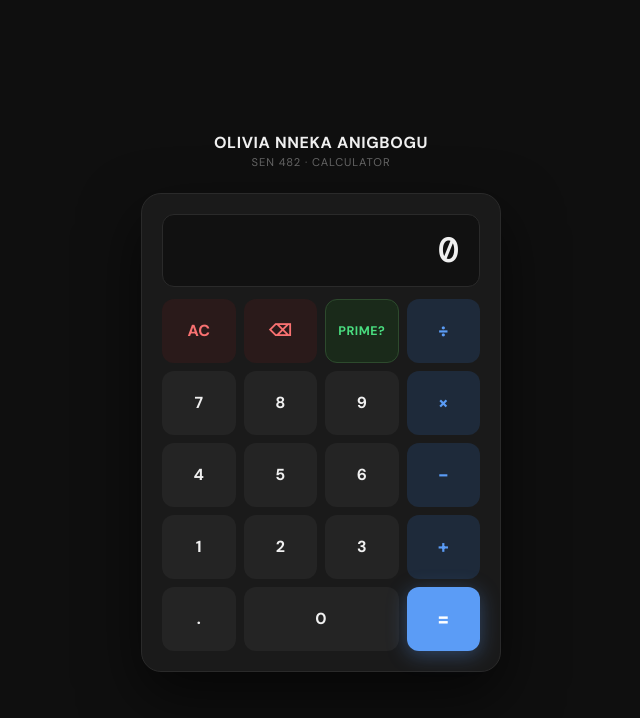
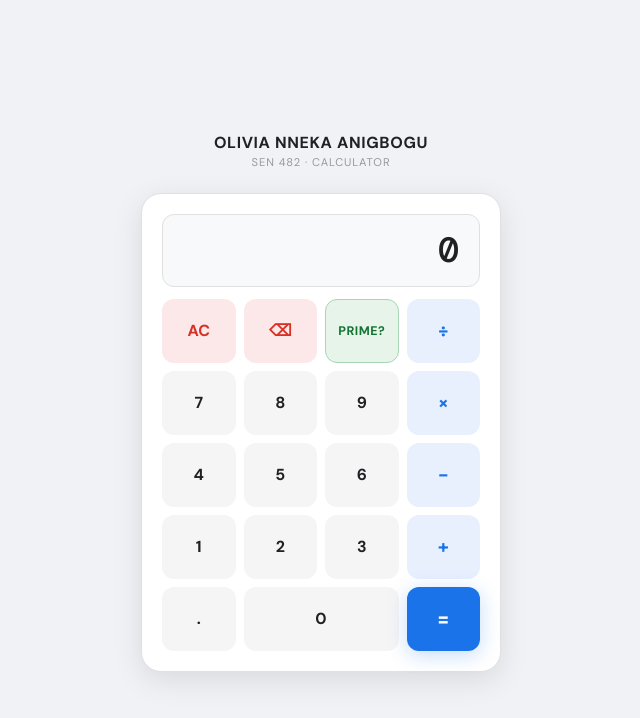
Before and after one commit to Olivia-Anigbogu/olivia-calc, a website: page index.html in a window 1280 px wide. Shown: the whole page, without its empty margins (319-959 px from the left). Drawn offline with nearby package versions, Linux system fonts and the light colour scheme.

Commit message:
Switch to light mode

```diff
--- a/assets/css/calculator.css
+++ b/assets/css/calculator.css
@@ -1,32 +1,32 @@
 /* ============================================================
    Olivia Nneka Anigbogu — SEN 482 Calculator
-   Aesthetic: dark editorial, monospaced display, clean grid
+   Aesthetic: light, clean, minimal
    ============================================================ */
 
 *, *::before, *::after { box-sizing: border-box; margin: 0; padding: 0; }
 
 :root {
-  --bg:        #0f0f0f;
-  --surface:   #1a1a1a;
-  --border:    #2a2a2a;
-  --num-bg:    #242424;
-  --num-hover: #2e2e2e;
-  --op-bg:     #1e2a3a;
-  --op-hover:  #243348;
-  --op-color:  #5b9cf6;
-  --ac-bg:     #2a1a1a;
-  --ac-color:  #f87171;
-  --eq-bg:     #5b9cf6;
-  --eq-hover:  #4a87e0;
-  --prime-bg:  #1a2a1a;
-  --prime-color: #4ade80;
-  --prime-hover: #243b24;
-  --text:      #f0f0f0;
-  --muted:     #666;
+  --bg:          #f0f2f5;
+  --surface:     #ffffff;
+  --border:      #e0e0e0;
+  --num-bg:      #f5f5f5;
+  --num-hover:   #ebebeb;
+  --op-bg:       #e8f0fe;
+  --op-hover:    #d2e3fc;
+  --op-color:    #1a73e8;
+  --ac-bg:       #fce8e8;
+  --ac-color:    #d93025;
+  --eq-bg:       #1a73e8;
+  --eq-hover:    #1557b0;
+  --prime-bg:    #e6f4ea;
+  --prime-color: #137333;
+  --prime-hover: #ceead6;
+  --text:        #202124;
+  --muted:       #999;
   --display-font: 'DM Mono', monospace;
-  --ui-font:     'DM Sans', sans-serif;
-  --radius:    12px;
-  --gap:       8px;
+  --ui-font:      'DM Sans', sans-serif;
+  --radius:      12px;
+  --gap:         8px;
 }
 
 body {
@@ -76,12 +76,12 @@ body {
   border: 1px solid var(--border);
   border-radius: 20px;
   padding: 20px;
-  box-shadow: 0 24px 60px rgba(0,0,0,0.6);
+  box-shadow: 0 8px 30px rgba(0,0,0,0.1);
 }
 
 /* ── Display ── */
 .display-wrap {
-  background: #111;
+  background: #f8f9fa;
   border: 1px solid var(--border);
   border-radius: var(--radius);
   padding: 16px 20px;
@@ -114,7 +114,7 @@ body {
   align-items: center;
   gap: 8px;
   background: var(--prime-bg);
-  border: 1px solid #2d4a2d;
+  border: 1px solid #a8d5b5;
   border-radius: 10px;
   padding: 10px 14px;
   margin-bottom: 12px;
@@ -126,15 +126,17 @@ body {
 }
 
 .prime-banner.show { display: flex; }
+
 .prime-banner.not-prime {
-  background: #2a1e1a;
-  border-color: #4a2e1a;
-  color: #fb923c;
+  background: #fef3e2;
+  border-color: #f9ab00;
+  color: #e37400;
 }
+
 .prime-banner.error {
-  background: #2a1a1a;
-  border-color: #4a1a1a;
-  color: #f87171;
+  background: #fce8e8;
+  border-color: #f28b82;
+  color: #d93025;
 }
 
 @keyframes fadeIn {
@@ -189,7 +191,7 @@ body {
   background: var(--ac-bg);
   color: var(--ac-color);
 }
-.btn-action:hover { background: #331f1f; }
+.btn-action:hover { background: #fad2cf; }
 
 /* Prime button */
 .btn-prime {
@@ -197,7 +199,7 @@ body {
   color: var(--prime-color);
   font-size: 0.78rem;
   letter-spacing: 0.04em;
-  border: 1px solid #2d4a2d;
+  border: 1px solid #a8d5b5;
 }
 .btn-prime:hover { background: var(--prime-hover); }
 
@@ -206,15 +208,15 @@ body {
   background: var(--eq-bg);
   color: #fff;
   font-size: 1.3rem;
-  box-shadow: 0 4px 20px rgba(91,156,246,0.35);
+  box-shadow: 0 4px 20px rgba(26,115,232,0.25);
 }
 .btn-eq:hover {
   background: var(--eq-hover);
-  box-shadow: 0 6px 24px rgba(91,156,246,0.45);
+  box-shadow: 0 6px 24px rgba(26,115,232,0.35);
 }
 
 /* ── Error state on display ── */
-.display-expr.error { color: #f87171; }
+.display-expr.error { color: #d93025; }
 
 /* ── Responsive ── */
 @media (max-width: 400px) {
```
